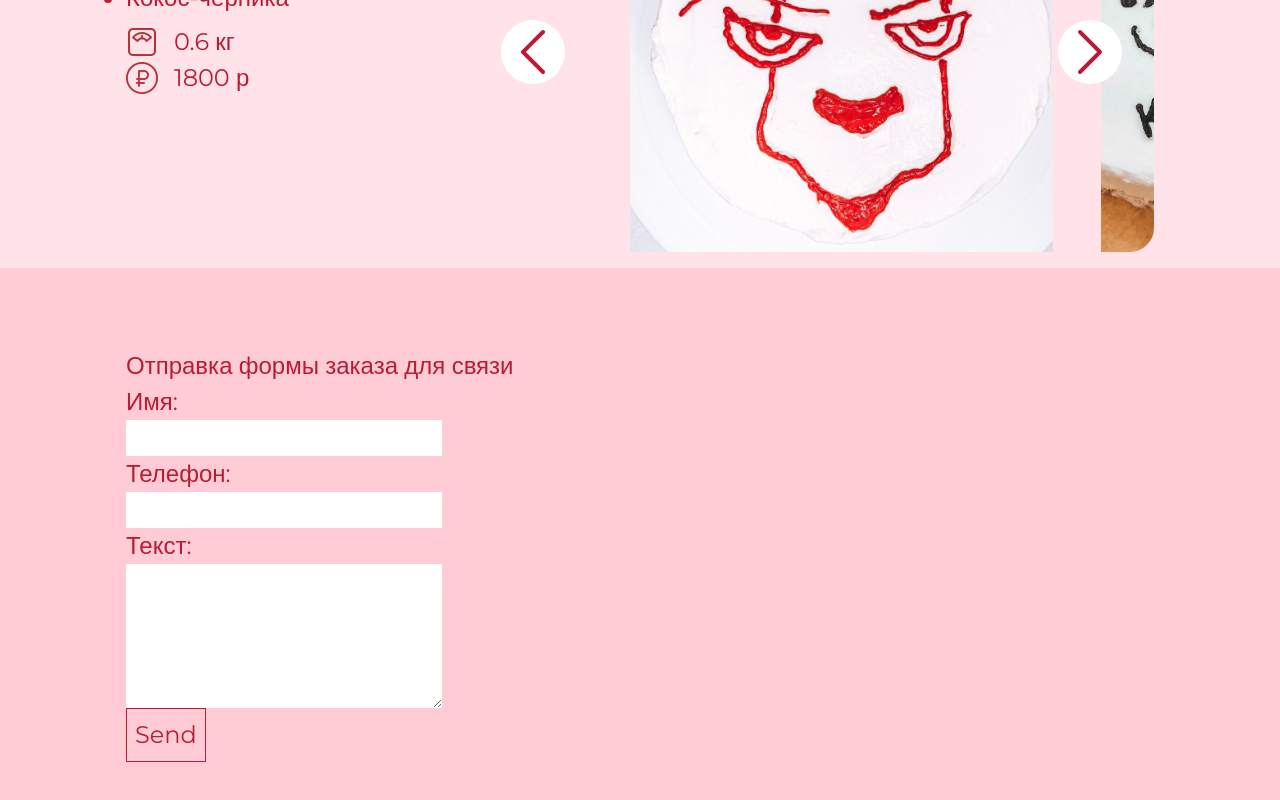
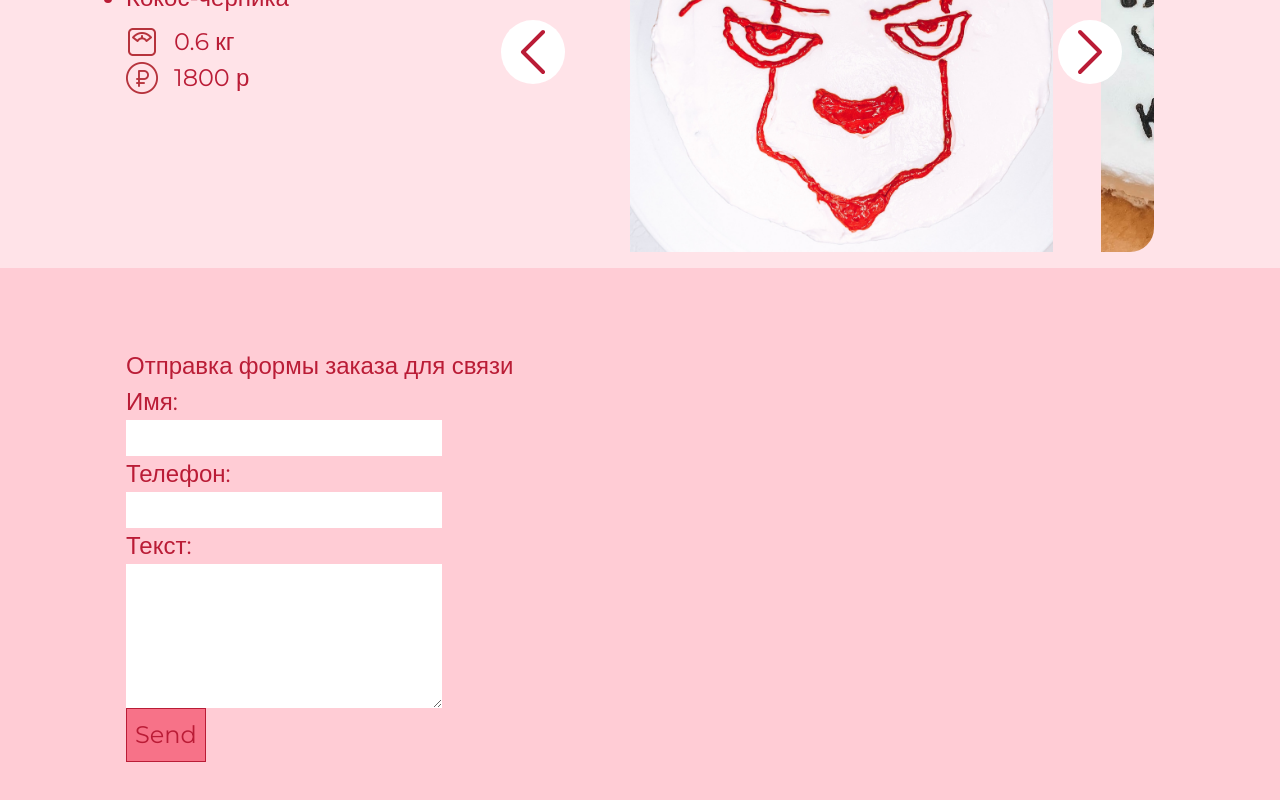
Before and after one commit to mihail-fomin/cookie-nextJS, a Next.js app: page / in a window 1280 px wide. Shown: the part 6811-7611 px from the top of the page. Built offline with nearby package versions, Linux system fonts and the light colour scheme; a web font is replaced by a local one.

Commit message:
added bg for button

```diff
--- a/layout/ContactForm.js
+++ b/layout/ContactForm.js
@@ -124,7 +124,7 @@ export default function ContactForm() {
 					onChange={e => textHandler(e)}
 				/>
 				<button
-					className='block p-2 border border-red-700 disabled:cursor-not-allowed '
+					className='block p-2 border bg-red-400 border-red-700 disabled:cursor-not-allowed '
 					disabled={!formValid}
 					type="submit"
 				>
```
